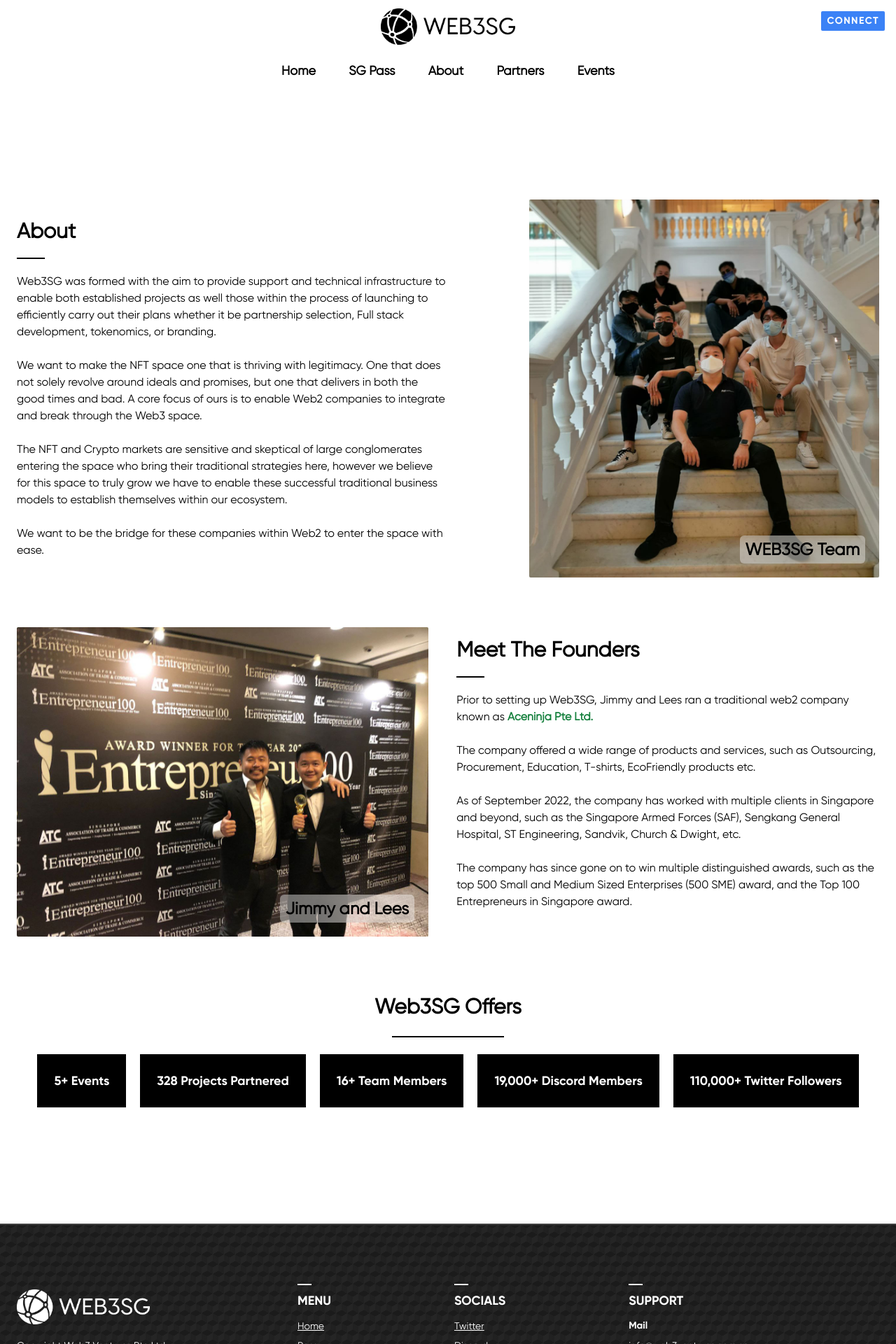
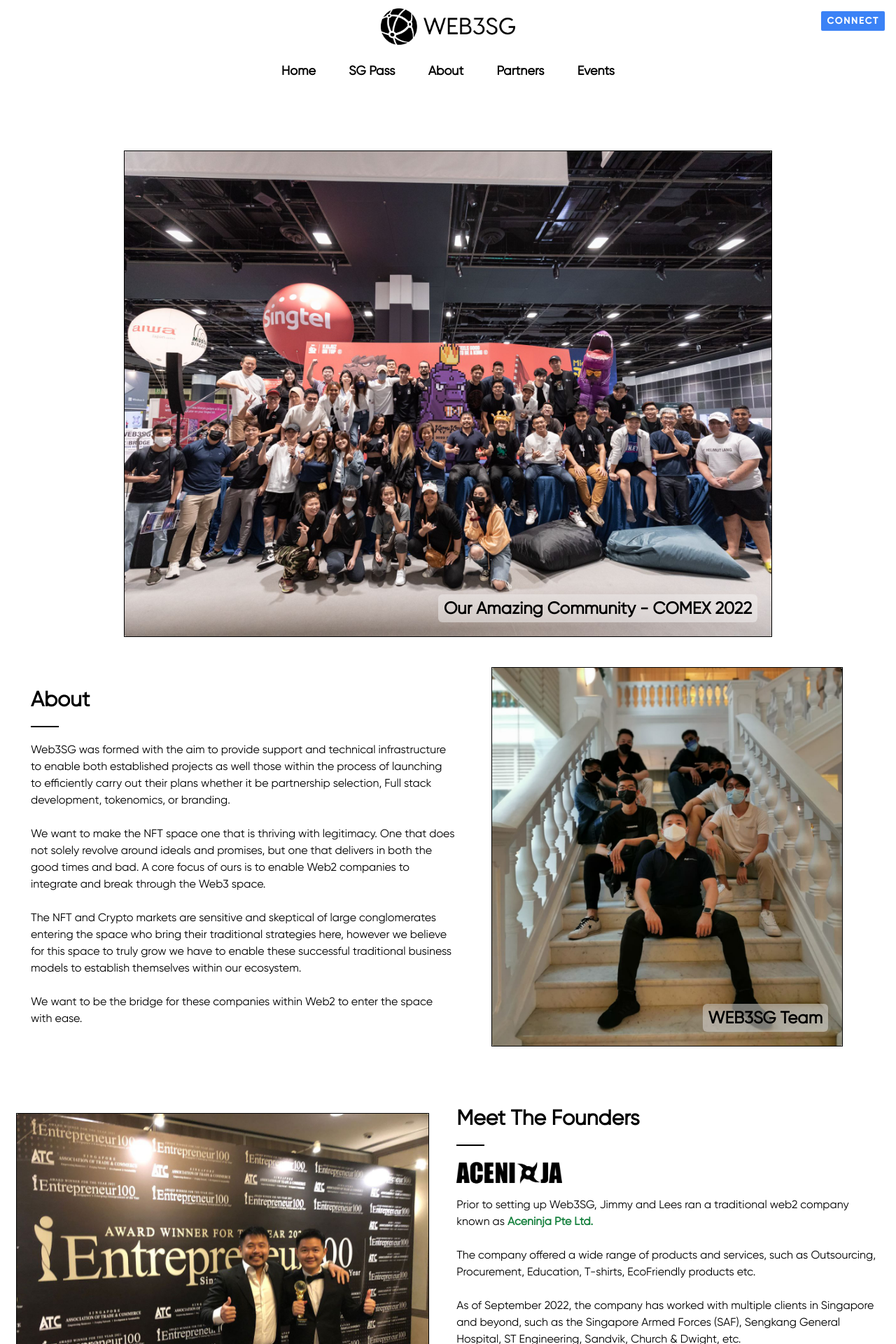
Before and after one commit to Haruxe/web3thailand, a Next.js app: page /about in a window 1280 px wide. Shown: the top 1920 px of the page at 70% size. Built offline with nearby package versions, Linux system fonts and the light colour scheme; some icons are missing.

Commit message:
about section rework

```diff
--- a/pages/about/index.tsx
+++ b/pages/about/index.tsx
@@ -3,57 +3,40 @@
 
 function index() {
   return (
-    <div className="md:my-[8rem] place-content-center flex flex-col">
+    <div className="md:my-[4rem] place-content-center flex flex-col">
       <div className="mx-auto my-auto flex">
         <div className="mx-auto flex flex-col">
-          <div className="max-w-[1400px] p-6 text-black flex flex-col md:flex-row mx-auto md:space-x-5 place-content-between">
-            {/* <div className="flex flex-col w-full md:w-1/2 my-8">
-              <h1 className="text-3xl font-bold">Our Team</h1>
-              <div className="h-[2px] bg-black w-10 my-5" />
-              <p>
-                Web3SG believes 99% of nfts go to zero. <br />
-                <br />
-                NFTs have yet to reach the inevitability of adoption similar to
-                crypto and blockchain technology. <br />
-                <br />
-                We believe NFTs become inevitable when it moves past the current
-                meta of hype and speculation to real life utility.
-                <br />
-                <br />
-                Markets need to mature to deliver truly bespoke, individually
-                personalized projects with a visionary result, everytime. <br />
-                <br />
-                Our focus is on your well being, high quality results, and
-                attention to details. Interiors should be more than just a
-                space, it is a reflection of the occupants and we strive to make
-                every space catered to improve your quality of living. We design
-                projects personalized and exceed expectations by working closely
-                with our clients, understanding them and providing them a
-                dedicated team of highly skilled consultants. <br />
-                <br />A good design isn&#39;t just a visual element, it is a
-                flow of space and an atmosphere. When incorporated well, design
-                affects us physically, mentally, and spiritually. We combine
-                both art and technology to create the best possible enviornment
-                for every event.
-              </p>
-            </div> */}
+          <div className="max-w-[1400px] p-6 text-black flex flex-col mx-auto md:space-x-5 place-content-between">
+            <div className="md:w-3/4 w-full mx-auto flex mb-10 relative outline outline-1 outline-black">
+              <Image
+                src={"/images/team2.jpeg"}
+                alt={"placeholder"}
+                height={"1536"}
+                width={"2048"}
+                className="flex mx-auto rounded-sm"
+              />
+              <h1 className="absolute bottom-5 right-5 font-bold text-md md:text-2xl bg-opacity-40 backdrop-blur-2xl text-black bg-white shadow-3xl px-2 py-1 rounded-md font-righteous">
+                Our Amazing Community - COMEX 2022
+              </h1>
+            </div>
+            <div className="flex md:flex-row flex-col">
               <div className="flex flex-col w-full md:w-1/2 my-8">
                 <h1 className="text-3xl font-bold">About</h1>
                 <div className="h-[2px] bg-black w-10 my-5" />
                 <p>
-                Web3SG was formed with the aim to provide support and technical
-                infrastructure to enable both established projects as well those
-                within the process of launching to efficiently carry out their
-                plans whether it be partnership selection, Full stack
-                development, tokenomics, or branding.
-                <br /> <br /> We want to make the NFT space one that is thriving
-                with legitimacy. One that does not solely revolve around ideals
-                and promises, but one that delivers in both the good times and
-                bad. A core focus of ours is to enable Web2 companies to
-                integrate and break through the Web3 space.
+                  Web3SG was formed with the aim to provide support and
+                  technical infrastructure to enable both established projects
+                  as well those within the process of launching to efficiently
+                  carry out their plans whether it be partnership selection,
+                  Full stack development, tokenomics, or branding.
+                  <br /> <br /> We want to make the NFT space one that is
+                  thriving with legitimacy. One that does not solely revolve
+                  around ideals and promises, but one that delivers in both the
+                  good times and bad. A core focus of ours is to enable Web2
+                  companies to integrate and break through the Web3 space.
                   <br />
-                <br /> The NFT and Crypto markets are sensitive and skeptical of
-                large conglomerates entering the space who bring their
+                  <br /> The NFT and Crypto markets are sensitive and skeptical
+                  of large conglomerates entering the space who bring their
                   traditional strategies here, however we believe for this space
                   to truly grow we have to enable these successful traditional
                   business models to establish themselves within our ecosystem.{" "}
@@ -63,7 +46,7 @@
                   enter the space with ease.
                 </p>
               </div>
-            <div className="relative place-content-center flex md:w-[500px] w-full mx-auto my-auto md:my-auto mb-5">
+              <div className="relative place-content-center flex md:w-[500px] w-full mx-auto my-auto md:my-auto mb-5 outline outline-1 outline-black">
                 <Image
                   src={"/images/team.jpeg"}
                   alt={"placeholder"}
@@ -74,6 +57,7 @@
                 <h1 className="absolute bottom-5 right-5 font-bold text-md md:text-2xl bg-opacity-40 backdrop-blur-2xl text-black bg-white shadow-3xl px-2 py-1 rounded-md font-righteous">
                   WEB3SG Team
                 </h1>
+              </div>
             </div>
           </div>
         </div>
@@ -112,7 +96,7 @@
                 for every event.
               </p>
             </div> */}
-            <div className="relative place-content-center flex md:w-[600px] w-full mx-auto my-auto md:my-auto mb-5">
+            <div className="relative place-content-center flex md:w-[600px] w-full mx-auto my-auto md:my-auto mb-5 outline outline-1 outline-black">
               <Image
                 src={"/images/founders.jpg"}
                 alt={"placeholder"}
@@ -120,6 +104,7 @@
                 width={"1280"}
                 className="flex mx-auto rounded-sm"
               />
+
               <h1 className="absolute bottom-5 right-5 font-bold text-md md:text-2xl bg-opacity-40 backdrop-blur-2xl text-black bg-white shadow-3xl px-2 py-1 rounded-md font-righteous">
                 Jimmy and Lees
               </h1>
@@ -127,6 +112,14 @@
             <div className="flex flex-col w-full md:w-1/2 my-8">
               <h1 className="text-3xl font-bold">Meet The Founders</h1>
               <div className="h-[2px] bg-black w-10 my-5" />
+              <div className="w-1/4">
+                <Image
+                  width={"1502"}
+                  height={"443"}
+                  src="/images/aceninja.png"
+                  alt="aceninja"
+                />
+              </div>
               <p>
                 Prior to setting up Web3SG, Jimmy and Lees ran a traditional
                 web2 company known as{" "}
```
Also changed, not shown: public/images/aceninja.png (added), public/images/team2.jpeg (added). Lines whose indentation alone changed are shown as unchanged.
